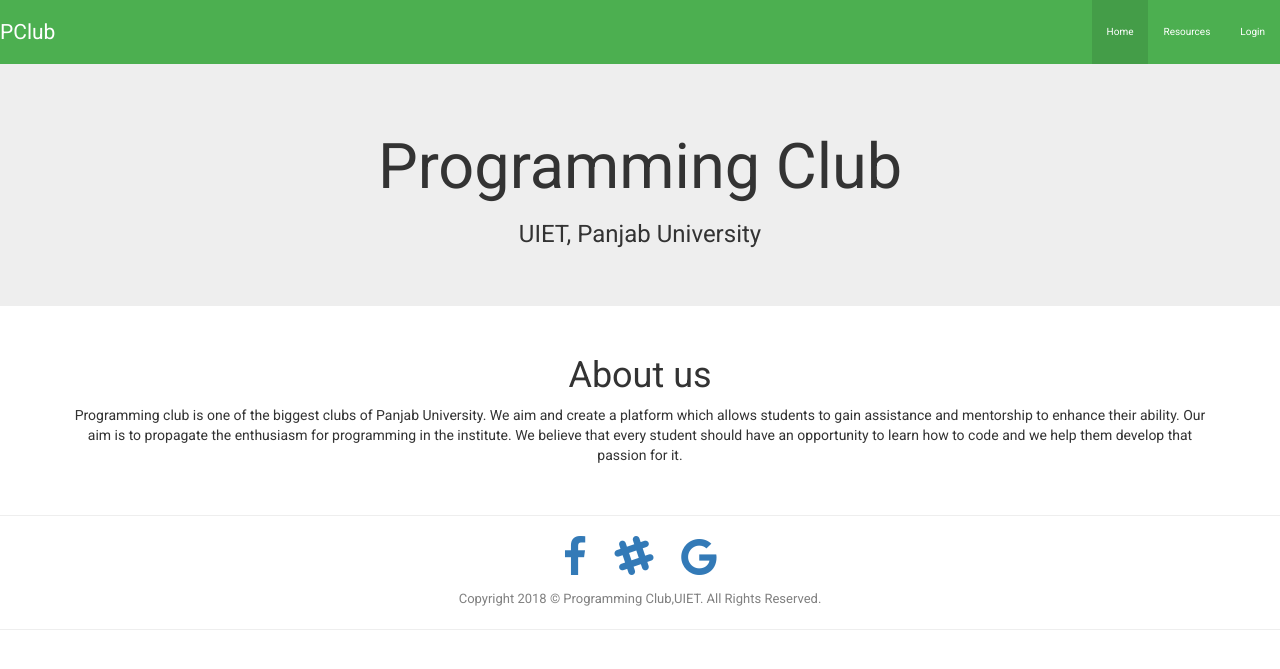
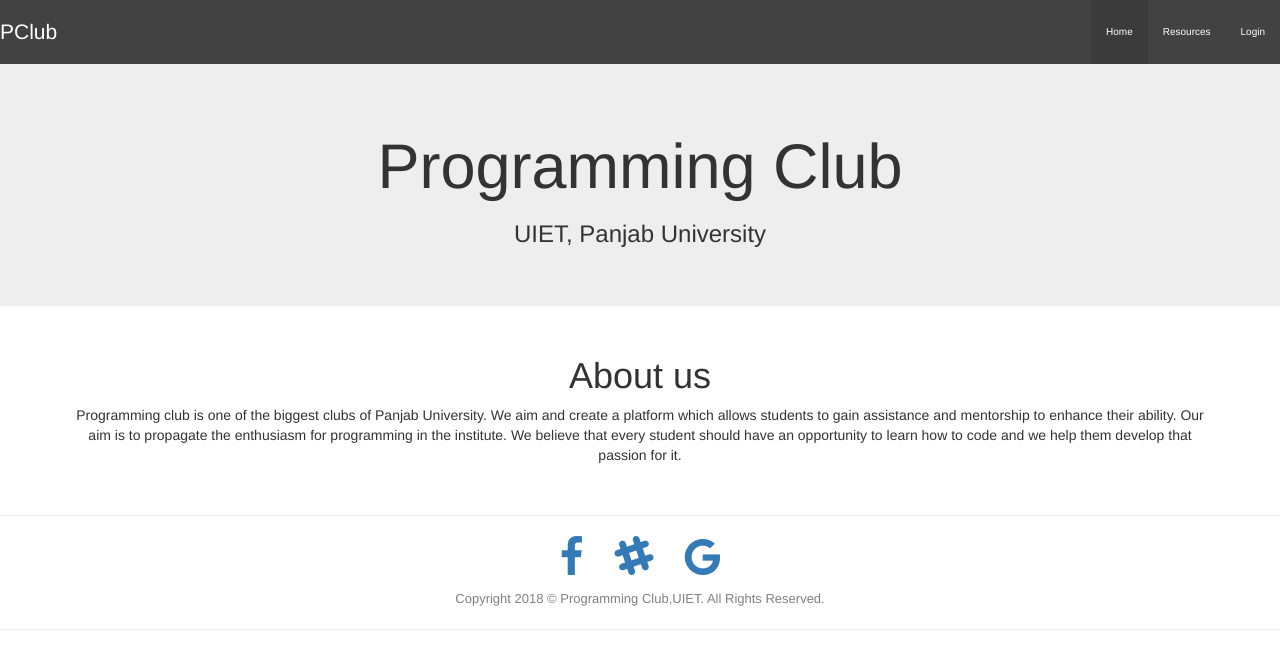
Before and after one commit to pclubuiet/website, a Django app: page /home/ in a window 1280 px wide. Shown: the top 669 px of the page. Run offline with Django 3.2, Linux system fonts and the light colour scheme; parts of the project's set-up code (start-up, migrations or seed data) failed here and were passed over; some libraries are stand-ins or nearby versions.

Commit message:
Fix Footer placement; Change Nav color

```diff
--- a/templates/base.html
+++ b/templates/base.html
@@ -6,13 +6,9 @@
     <meta http-equiv="X-UA-Compatible" content="IE=edge">
     <meta name="viewport" content="width=device-width, initial-scale=1">
     <link rel="manifest" href="{% static 'manifest.json' %}">
-    <!-- The above 3 meta tags *must* come first in the head; any other head content must come *after* these tags -->
     <title>{% block title %}Programming Club{% endblock %}</title>
-    <!-- Bootstrap -->
-    <!-- Latest compiled and minified CSS -->
-    <link rel="stylesheet" href="https://cdnjs.cloudflare.com/ajax/libs/materialize/1.0.0-beta/css/materialize.min.css">
+    <link rel="stylesheet" href="https://cdnjs.cloudflare.com/ajax/libs/materialize/1.0.0-rc.2/css/materialize.min.css">
     <link rel="stylesheet" href="https://maxcdn.bootstrapcdn.com/bootstrap/3.3.7/css/bootstrap.min.css" integrity="sha384-BVYiiSIFeK1dGmJRAkycuHAHRg32OmUcww7on3RYdg4Va+PmSTsz/K68vbdEjh4u" crossorigin="anonymous">
-    <!-- Optional theme -->
     <link rel="stylesheet" href="https://maxcdn.bootstrapcdn.com/bootstrap/3.3.7/css/bootstrap-theme.min.css" integrity="sha384-rHyoN1iRsVXV4nD0JutlnGaslCJuC7uwjduW9SVrLvRYooPp2bWYgmgJQIXwl/Sp" crossorigin="anonymous">
     <link rel = 'stylesheet' href="{% static 'home/base.css' %}">
     <link href="https://maxcdn.bootstrapcdn.com/bootstrap/3.3.5/css/bootstrap.min.css" rel="stylesheet"/>
@@ -23,19 +19,17 @@
     <link href="https://fonts.googleapis.com/css?family=Roboto" rel="stylesheet">
     {% block styles %}
     {% endblock %}
-    <!-- Latest compiled and minified JavaScript -->
     <script src="https://ajax.googleapis.com/ajax/libs/jquery/1.11.3/jquery.min.js"></script>
     <script src="https://maxcdn.bootstrapcdn.com/bootstrap/3.3.7/js/bootstrap.min.js" integrity="sha384-Tc5IQib027qvyjSMfHjOMaLkfuWVxZxUPnCJA7l2mCWNIpG9mGCD8wGNIcPD7Txa" crossorigin="anonymous"></script>
-    <!-- jQuery -->
     <script src="https://ajax.googleapis.com/ajax/libs/jquery/1.11.3/jquery.min.js"></script>
-    <script src="https://cdnjs.cloudflare.com/ajax/libs/materialize/1.0.0-beta/js/materialize.min.js"></script>
+    <script src="https://cdnjs.cloudflare.com/ajax/libs/materialize/1.0.0-rc.2/js/materialize.min.js"></script>
     <script>
     jQuery(window).load(function(){
     jQuery(".loader-wrapper").fadeOut(2500);
     });
     </script>
   </head>
-  <body  {% block body_style %} {% endblock %} style="font-family: 'Roboto', sans-serif;">
+  <body  {% block body_style %} {% endblock %}>
   <!--CSS Loader -->
     <div class="loader-wrapper">
       <div class="loader">
@@ -46,7 +40,7 @@
         <div class="loader-rect5"></div>
       </div>
     </div>
-    <nav class='green'>
+    <nav  style="background-color: #424242;">
       <div class="nav-wrapper">
         <a href="{% url 'home:home' %}" class="brand-logo">PClub</a>
         <a href="#" data-target="mobile-demo" class="sidenav-trigger"><i class="material-icons">menu</i></a>
@@ -76,7 +70,7 @@
         <li {% if request.resolver_match.url_name == "login" %}class="active"{% endif %}><a href="{% url 'login' %}">Login</a></li>
       {% endif %}
     </ul>
-    <div id = "content">
+    <div id="content">
       {% block content %}{% endblock %}
     </div>
     <footer class='footer'>
--- a/templates/home/resources/resource.html
+++ b/templates/home/resources/resource.html
@@ -2,7 +2,7 @@
 {% load staticfiles %}
 {% load customtags %}
 {% block content %}
-<nav class='green breadcrumbpar'>
+<nav class='breadcrumbpar' style="background-color: transparent;">
   <div class="nav-wrapper">
     <div class="col s12">
       <a href="{% url 'home:resources' %}" class="breadcrumb">Resources</a>
```
Also changed, not shown: 1 other file.
